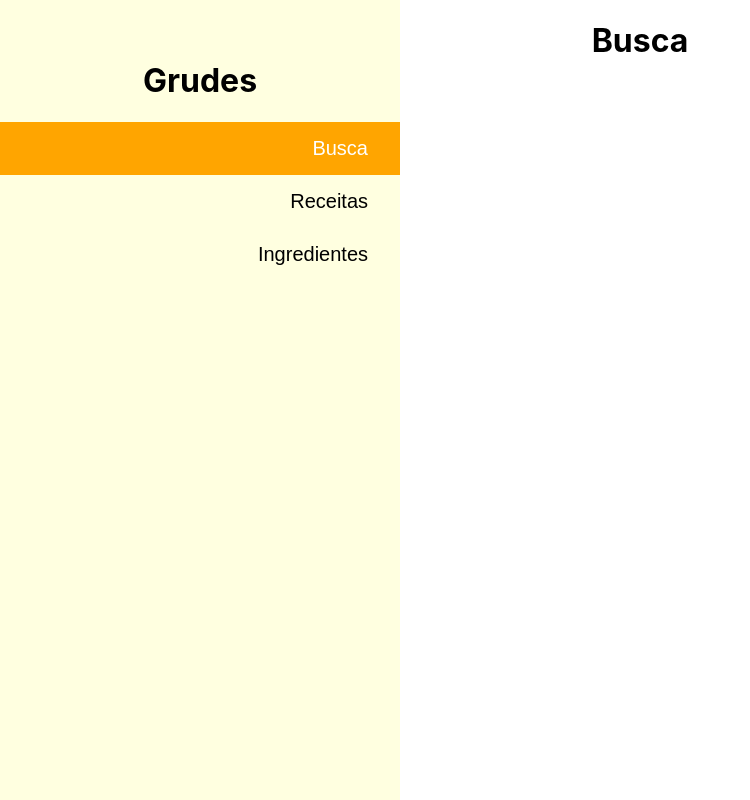
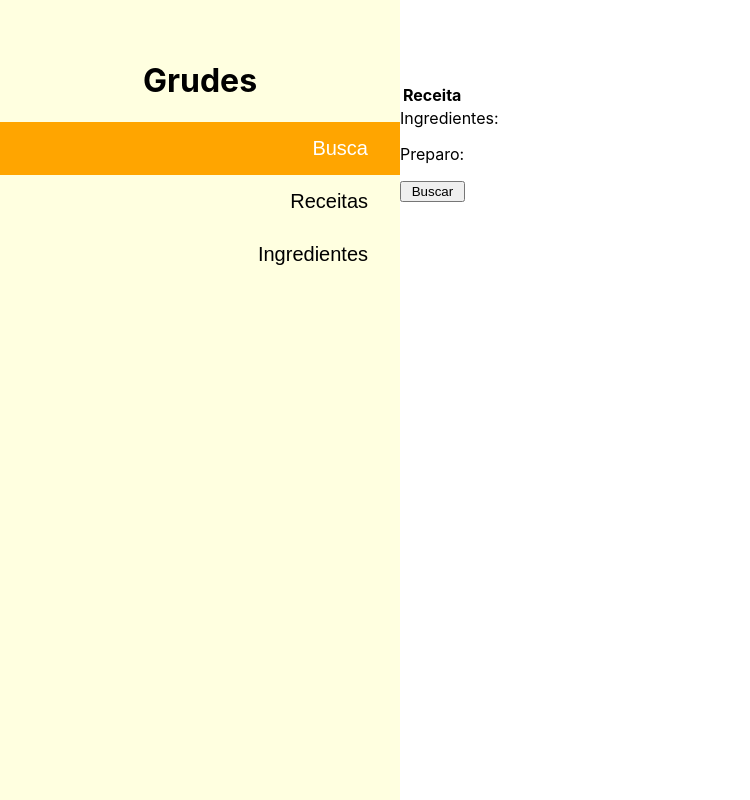
Before and after one commit to hugocm93/grudes_web_client, a React (Create React App) app: page / in a window 1280 px wide. Shown: the whole page, without its empty margins (0-750 px from the left). Built offline with nearby package versions, Linux system fonts and the light colour scheme.

Commit message:
Implementa busca de todos os ingredientes

```diff
--- a/src/App.css
+++ b/src/App.css
@@ -1,5 +1,6 @@
 .App {
     text-align: center;
+    white-space: pre-wrap;
 }
 
 .Sidebar {
@@ -45,8 +46,9 @@
     color: white;
 }
 
-.Recipes,
-.Ingredients
+.SearchTab,
+.RecipesTab,
+.IngredientsTab
 {
     text-align: left;
     margin-left: 400px;
--- a/src/App.js
+++ b/src/App.js
@@ -23,9 +23,9 @@ function to_form_data(obj)
     return formData;
 }
 
-function Table({ columns, rows}) {
+function Table({ columns, rows, onClick}) {
   return (
-    <table>
+    <table onClick = {onClick}>
       <thead>
         <tr>
         {columns.map((column) => (<th>{column.name}</th>))}
@@ -80,19 +80,86 @@ function Sidebar({currentIndex, setCurrentIndex})
     );
 }
 
-function Search()
+function RecipeList({recipes, selectRecipe})
 {
+    const columns = [
+        {
+            name: "Receita",
+            get: (row) => {
+                return (
+                    <label> {row.name} </label>
+                );
+            }
+        }
+    ];
+
+    function table_clicked(event)
+    { selectRecipe(event.target.textContent.trim()); }
+
     return (
-        <div className="Search">
-            <h1> Busca </h1>
+        <div className="RecipeList">
+            <Table columns = {columns} rows = {recipes} onClick = {table_clicked}/>
         </div>
     );
 }
 
-function Recipes()
+function ingredient_to_string(ingredient)
+{
+    return "" + ingredient.quantity + " " + ingredient.unit + " - " + ingredient.ingredient;
+}
+
+function RecipeDisplay({selected, find_recipe})
+{
+    const recipe = find_recipe(selected);
+
+    return (
+        <div className="RecipeDisplay">
+            <div>
+                <label>Ingredientes:</label>
+                {}
+                <p>{recipe ? recipe.ingredients.map(ingredient_to_string).join("\n") : ""}</p>
+            </div>
+            <div>
+                <label>Preparo:</label>
+                <p>{recipe ? recipe.instructions : ""}</p>
+            </div>
+        </div>
+    );
+}
+
+function SearchTab()
+{
+    const [recipes, setRecipes] = useState([]);
+    const [selected, setSelected] = useState("");
+
+    async function get_recipes()
+    {
+        fetch(url + "/recipes",
+        {
+            method: "get"
+        })
+        .then((response) => response.json())
+        .then((data) => { setRecipes(data.recipes); })
+        .catch((error) => {console.error("Error:", error)});
+    }
+
+    function get_selected_recipe(name)
+    { return recipes.find((recipe) => (recipe.name == name)); }
+
+    return (
+        <div className="SearchTab">
+            <h1> {selected} </h1>
+            <RecipeList recipes = {recipes} selectRecipe = {setSelected}/>
+            <RecipeDisplay selected = {selected} find_recipe = {get_selected_recipe}/>
+            <button className = "SearchBtn" onClick = {get_recipes} > Buscar </button>
+        </div>
+    );
+}
+
+function RecipesTab()
 {
     return (
-        <div className="Recipes">
+        <div className="RecipesTab">
             <h1> Receitas </h1>
             <RecipesArea />
         </div>
@@ -136,7 +203,7 @@ function IngredientArea()
     }
 
     function remove_substitute(id)
-    { setSubstitutes(substitutes.filter((s) => { console.log(s.name); return s.id !== id; })); }
+    { setSubstitutes(substitutes.filter((s) => { return s.id !== id; })); }
 
     const columns = [
         {
@@ -218,7 +285,7 @@ function RecipesArea()
     }
 
     function remove_ingredient(id)
-    { setIngredients(ingredients.filter((s) => { console.log(s.name); return s.id !== id; })); }
+    { setIngredients(ingredients.filter((s) => { return s.id !== id; })); }
 
     const columns = [
         {
@@ -278,10 +345,10 @@ function RecipesArea()
     );
 }
 
-function Ingredients()
+function IngredientsTab()
 {
     return (
-        <div className="Ingredients">
+        <div className="IngredientsTab">
             <h1> Ingredientes </h1>
             <IngredientArea />
         </div>
@@ -291,11 +358,11 @@ function Ingredients()
 function FormArea({currentIndex})
 {
     if(currentIndex === 0)
-        return (<Search />);
+        return (<SearchTab />);
     else if (currentIndex === 1)
-        return (<Recipes />);
+        return (<RecipesTab />);
     else if (currentIndex === 2)
-        return (<Ingredients />);
+        return (<IngredientsTab />);
 }
 
 function App()
```
